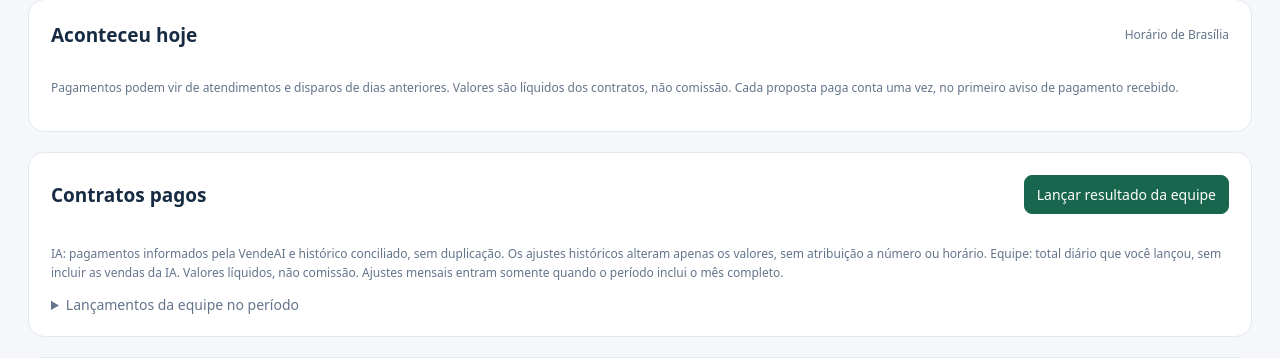
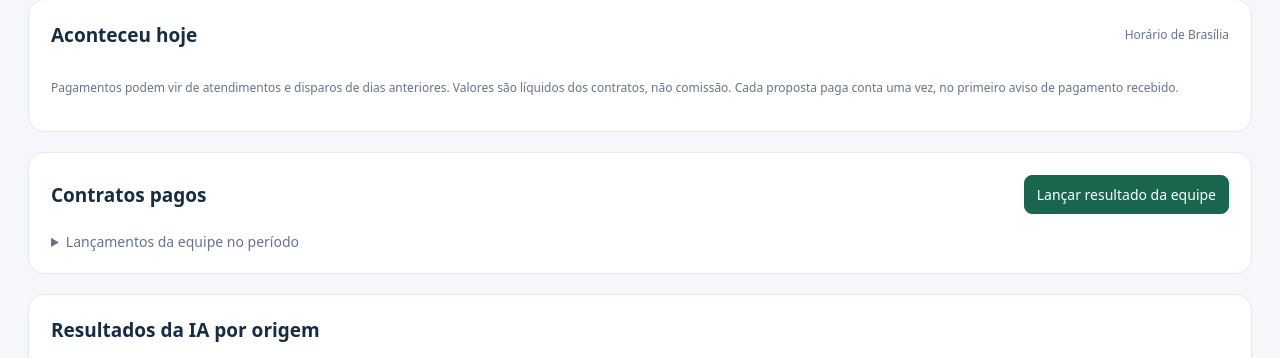
Before and after one commit to rodrigomo-hub/whatsapp-painel-disparo, a Python web app: template templates/resultados.html in a window 1280 px wide. Shown: the part 278-636 px from the top of the page. Run offline with Jinja, Linux system fonts and the light colour scheme; the template is opened without the code that fills it, so the values that code supplies are empty.

Commit message:
Remove texto explicativo dos totais pagos

```diff
--- a/templates/resultados.html
+++ b/templates/resultados.html
@@ -10,7 +10,7 @@
 <p id="aviso-cobertura" class="muted note"></p><section class="card"><div class="row between"><h2 id="titulo">Aconteceu hoje</h2><span class="muted">Horário de Brasília</span></div><div class="cards" id="resumo" style="grid-template-columns:repeat(auto-fit,minmax(180px,1fr))"></div><p class="muted">Pagamentos podem vir de atendimentos e disparos de dias anteriores. Valores são líquidos dos contratos, não comissão. Cada proposta paga conta uma vez, no primeiro aviso de pagamento recebido.</p></section>
 <section class="card"><div class="row between"><h2>Contratos pagos</h2><button id="abrir-manual" class="primary">Lançar resultado da equipe</button></div>
 <div class="cards" id="pagamentos" style="grid-template-columns:repeat(auto-fit,minmax(210px,1fr))"></div>
-<p class="muted">IA: pagamentos informados pela VendeAI e histórico conciliado, sem duplicação. Os ajustes históricos alteram apenas os valores, sem atribuição a número ou horário. Equipe: total diário que você lançou, sem incluir as vendas da IA. Valores líquidos, não comissão. Ajustes mensais entram somente quando o período inclui o mês completo.</p>
+
 <details><summary>Lançamentos da equipe no período</summary><div class="scroll"><table><thead><tr><th>Data</th><th>Valor total pago</th><th></th></tr></thead><tbody id="manuais"></tbody></table></div></details></section>
 <section class="card"><h2>Resultados da IA por origem</h2><p>Atendimentos, simulações, propostas e pagamentos informados pela VendeAI no período selecionado.</p><div class="scroll"><table><thead><tr><th>Origem</th><th>Disparos</th><th>Conversas</th><th>Clientes com simulação</th><th>Propostas</th><th>Valor proposto</th><th>Pagos</th><th>Valor pago</th></tr></thead><tbody id="origens"></tbody></table></div><details style="margin-top:20px"><summary>Ver por número de envio</summary><div class="scroll"><table><thead><tr><th>Número</th><th>Tipo</th><th>Disparos</th><th>Conversas</th><th>Clientes com simulação</th><th>Propostas</th><th>Valor proposto</th><th>Pagos</th><th>Valor pago</th></tr></thead><tbody id="numeros"></tbody></table></div></details></section>
 <section class="card"><h2>Resultado dos disparos do período · IA</h2><p>Somente atendimentos atribuídos aos envios feitos entre as datas selecionadas. Inclui os resultados recebidos depois desses envios, até a última atualização.</p><div class="cards" id="coorte"></div><h2 style="margin-top:25px">Comparação de horários</h2><p class="muted">Faixas de 3 horas, pelo horário do envio. Compare 7 ou 30 dias; resultados recentes ainda podem crescer. A tabela não declara uma janela vencedora.</p><div class="scroll"><table><thead><tr><th>Faixa</th><th>Disparos</th><th>Propostas</th><th>Pagos</th><th>Propostas / 1.000</th><th>Pagos / 1.000</th><th>Valor pago / envio</th><th>Amostra</th></tr></thead><tbody id="janelas"></tbody></table></div></section>
```
